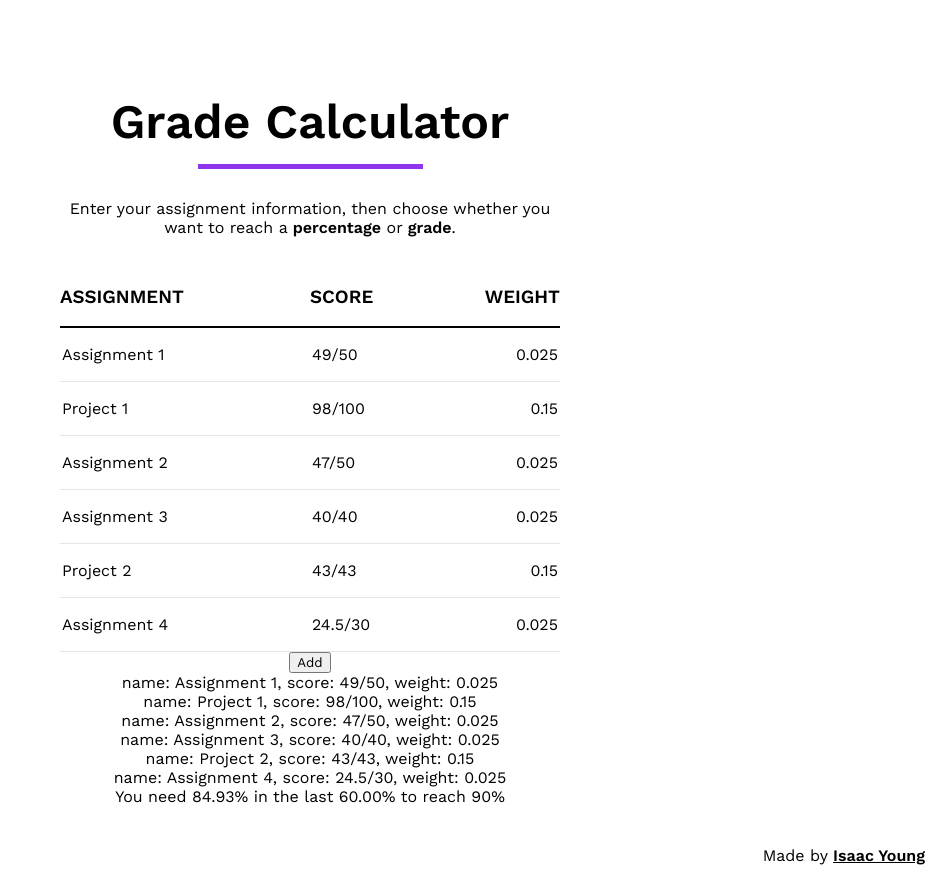
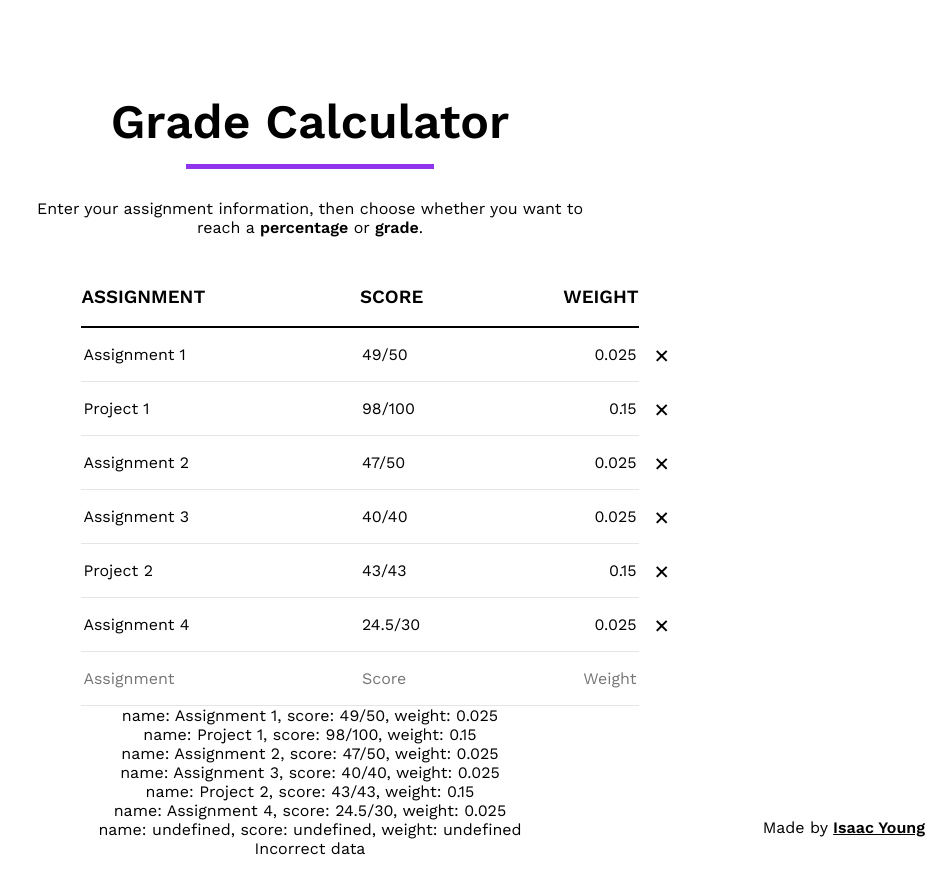
Before and after one commit to isaacy2012/grade-calculator, a React (Create React App) app: page / in a window 1280 px wide. Shown: the whole page, without its empty margins (330-1280 px from the left). After the commit the page ends 858 px from the top, so only its background shows below. Built offline with nearby package versions, Linux system fonts and the light colour scheme.

Commit message:
Made table wider

```diff
--- a/src/ui/Container.tsx
+++ b/src/ui/Container.tsx
@@ -3,7 +3,6 @@ import styled from "styled-components";
 export const Container = styled.div`
   // width
   margin: 0 auto;
-  padding-bottom: 80px;
   //box-sizing: border-box;
-  width: min(500px, 90vw);
+  width: min(550px, 90vw);
 `
--- a/src/ui/ContentRow.tsx
+++ b/src/ui/ContentRow.tsx
@@ -3,6 +3,8 @@ import React, {ReactNode, useEffect, useState} from "react";
 import {Assignment} from "../model/Assignment";
 import {fractionRegex, numberRegex, percentageRegex} from "../model/Regex";
 import {Score} from "../model/Score";
+import {SpacerDiv} from "./SpacerDiv";
+import {FlexChild6, FlexDiv } from "./Flex";
 
 const FirstContentCol = styled.p`
   text-align: start;
@@ -23,6 +25,16 @@ const ContentRowContainer = styled.div`
   flex-direction: row;
 `
 
+const DeleteButton = styled.button`
+  font-size: 1.6em;
+  background: none;
+  border: none;
+  // color: ${({theme}) => theme.color.outlineReject};
+  &:hover {
+    font-size: 1.3em;
+  }
+`
+
 const ContentUnderline = styled.div`
   margin: 0;
   padding: 0;
@@ -31,7 +43,7 @@ const ContentUnderline = styled.div`
   background: ${({theme}) => theme.color.contentUnderline};
 `
 
-const Input = styled.input.attrs((props: {accepted: boolean, empty: boolean}) => ({
+const Input = styled.input.attrs((props: { accepted: boolean, empty: boolean }) => ({
     accepted: props.accepted,
     empty: props.empty,
 }))`
@@ -59,7 +71,7 @@ function orEmptyString(str: string | undefined) {
     return str ? str : "";
 }
 
-export default function ContentRow(props: { assignment: Assignment, onChange: (assignment: Assignment) => void, invalidate: () => void}) {
+export default function ContentRow(props: { assignment: Assignment, onChange: (assignment: Assignment) => void, invalidate: () => void, onClick?: () => void }) {
     const theme: any = useTheme();
 
     const [nameStr, setNameStr] = useState<string>(orEmptyString(props.assignment.name));
@@ -76,12 +88,14 @@ export default function ContentRow(props: { assignment: Assignment, onChange: (a
     }, [nameStr, scoreStr, weightStr, props])
 
     return (
-        <div>
-            <ContentRowContainer>
+        <FlexDiv>
+            <SpacerDiv/>
+            <FlexChild6>
+                <ContentRowContainer onClick={props.onClick}>
                     <FirstContentCol>
                         <Input
                             value={nameStr}
-                        placeholder="Assignment"
+                            placeholder={props.onClick ? "Assignment" : undefined}
                             accepted={nameStr !== ""}
                             empty={nameStr.length === 0}
                             onChange={(event: InputChangeEvent) => setNameStr(event.target.value.trim())}
@@ -90,7 +104,7 @@ export default function ContentRow(props: { assignment: Assignment, onChange: (a
                     <ContentCol>
                         <Input
                             value={scoreStr}
-                        placeholder="Score"
+                            placeholder={props.onClick ? "Score" : undefined}
                             accepted={Score.fromString(scoreStr) !== undefined}
                             empty={scoreStr.length === 0}
                             onChange={(event: InputChangeEvent) => setScoreStr(event.target.value.trim())}
@@ -99,7 +113,7 @@ export default function ContentRow(props: { assignment: Assignment, onChange: (a
                     <LastContentCol>
                         <RightInput
                             value={weightStr}
-                        placeholder="Weight"
+                            placeholder={props.onClick ? "Weight" : undefined}
                             accepted={numberRegex.test(weightStr) && parseFloat(weightStr) <= 1}
                             empty={weightStr.length === 0}
                             onChange={(event: InputChangeEvent) => setWeightStr(event.target.value.trim())}
@@ -107,6 +121,11 @@ export default function ContentRow(props: { assignment: Assignment, onChange: (a
                     </LastContentCol>
                 </ContentRowContainer>
                 <ContentUnderline/>
-        </div>
+            </FlexChild6>
+            <SpacerDiv>
+                {props.onClick === undefined &&
+                <DeleteButton>×</DeleteButton>}
+            </SpacerDiv>
+        </FlexDiv>
     );
 }
--- /dev/null
+++ b/src/ui/Flex.ts
@@ -0,0 +1,8 @@
+import styled from "styled-components";
+
+export const FlexDiv = styled.div`
+    display: flex;
+`
+export const FlexChild6 = styled.div`
+    flex: 6;
+`
--- a/src/ui/HeaderRow.tsx
+++ b/src/ui/HeaderRow.tsx
@@ -1,5 +1,7 @@
 import styled, {useTheme} from "styled-components";
 import React, {ReactNode} from "react";
+import {SpacerDiv} from "./SpacerDiv";
+import {FlexChild6, FlexDiv } from "./Flex";
 
 const FirstHeaderCol = styled.h3`
   text-align: start;
@@ -38,15 +40,19 @@ const makeHeaderItem = (value: string, index: number, len: number): ReactNode =>
         return <HeaderCol key={index}>{value}</HeaderCol>
     }
 }
-export default function HeaderRow(props: {headers: string[]}) {
+export default function HeaderRow(props: { headers: string[] }) {
     const theme: any = useTheme();
 
-    return(
-        <div>
-            <HeaderRowContainer>
-                {props.headers.map((value, index) => makeHeaderItem(value, index, props.headers.length))}
-            </HeaderRowContainer>
-            <HeaderUnderline/>
-        </div>
+    return (
+        <FlexDiv>
+            <SpacerDiv/>
+            <FlexChild6>
+                <HeaderRowContainer>
+                    {props.headers.map((value, index) => makeHeaderItem(value, index, props.headers.length))}
+                </HeaderRowContainer>
+                <HeaderUnderline/>
+            </FlexChild6>
+            <SpacerDiv/>
+        </FlexDiv>
     );
 }
--- a/src/ui/MainScreen.tsx
+++ b/src/ui/MainScreen.tsx
@@ -6,8 +6,7 @@ import Table from "./Table";
 import {Assignment} from "../model/Assignment";
 import ContentRow from "./ContentRow";
 import {Score} from "../model/Score";
-
-const AddButton = styled.button``
+import {Container} from "./Container";
 
 const dummyAssignments = [
     new Assignment(true, "Assignment 1", Score.fromString("49/50")!, 0.025),
@@ -16,6 +15,7 @@ const dummyAssignments = [
     new Assignment(true, "Assignment 3", Score.fromString("40/40")!, 0.025),
     new Assignment(true, "Project 2", Score.fromString("43/43")!, 0.15),
     new Assignment(true, "Assignment 4", Score.fromString("24.5/30")!, 0.025),
+    Assignment.ofEmpty()
 ]
 
 export default function MainScreen() {
@@ -69,18 +69,20 @@ export default function MainScreen() {
 
     return (
         <div>
+            <Container>
             <Title>Grade Calculator</Title>
             <Instruction>Enter your assignment information, then choose whether you want to reach
                 a <b>percentage</b> or <b>grade</b>.</Instruction>
+            </Container>
             <Table headers={["ASSIGNMENT", "SCORE", "WEIGHT"]}>
                 {assignments.map((value, index) => <ContentRow
                     key={index}
                     assignment={value}
                     onChange={(assignment: Assignment) => updateAssignment(assignment, index)}
                     invalidate={() => invalidateAssignment(index)}
+                    onClick={index === assignments.length-1 ? addRow : undefined}
                 />)}
             </Table>
-            <AddButton onClick={addRow}>Add</AddButton>
             {assignments.map((value, index) => <div key={index}>{value.toString()}</div>)}
             {calculate(0.9)}
         </div>
--- /dev/null
+++ b/src/ui/SpacerDiv.ts
@@ -0,0 +1,9 @@
+import styled from "styled-components";
+
+export const SpacerDiv = styled.div`
+  display: flex;
+  flex-direction: row;
+  align-items: center;
+  justify-content: center;
+  flex: 0.5;
+`
--- a/src/ui/Table.tsx
+++ b/src/ui/Table.tsx
@@ -1,14 +1,20 @@
 import React from "react";
 import HeaderRow from "./HeaderRow";
+import styled from "styled-components";
+
+const WiderDiv = styled.div`
+  margin: auto;
+  width: min(650px, 95vw);
+`
 
 export default function Table(
     props: { headers: string[], children?: React.ReactNode }
 ) {
 
     return (
-        <div>
+        <WiderDiv>
             <HeaderRow headers={props.headers}/>
             {props.children}
-        </div>
+        </WiderDiv>
     );
 }
```
Lines whose indentation alone changed are shown as unchanged.
